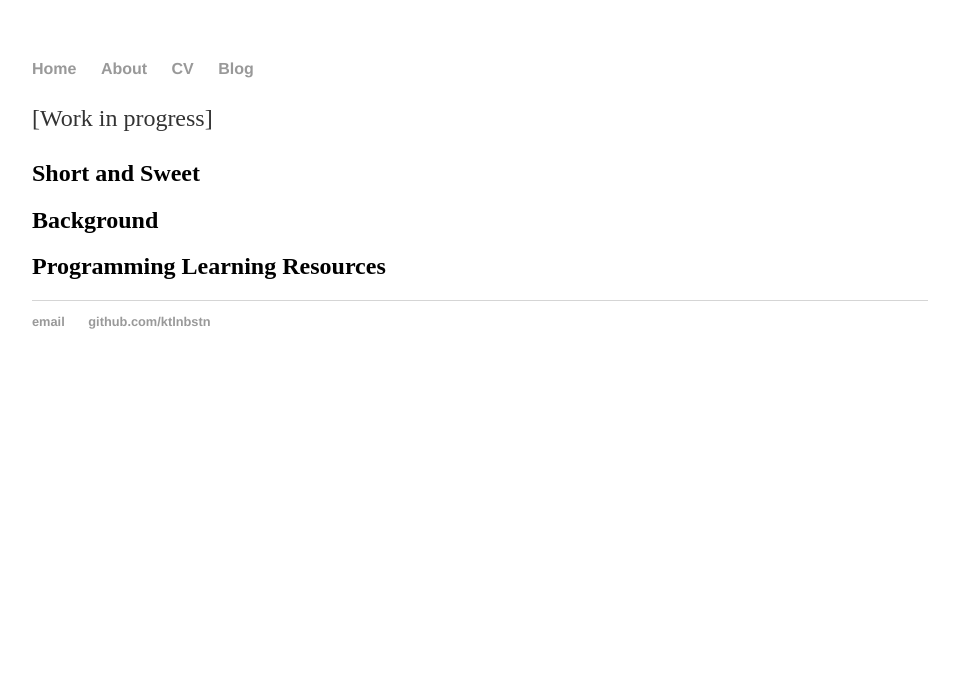
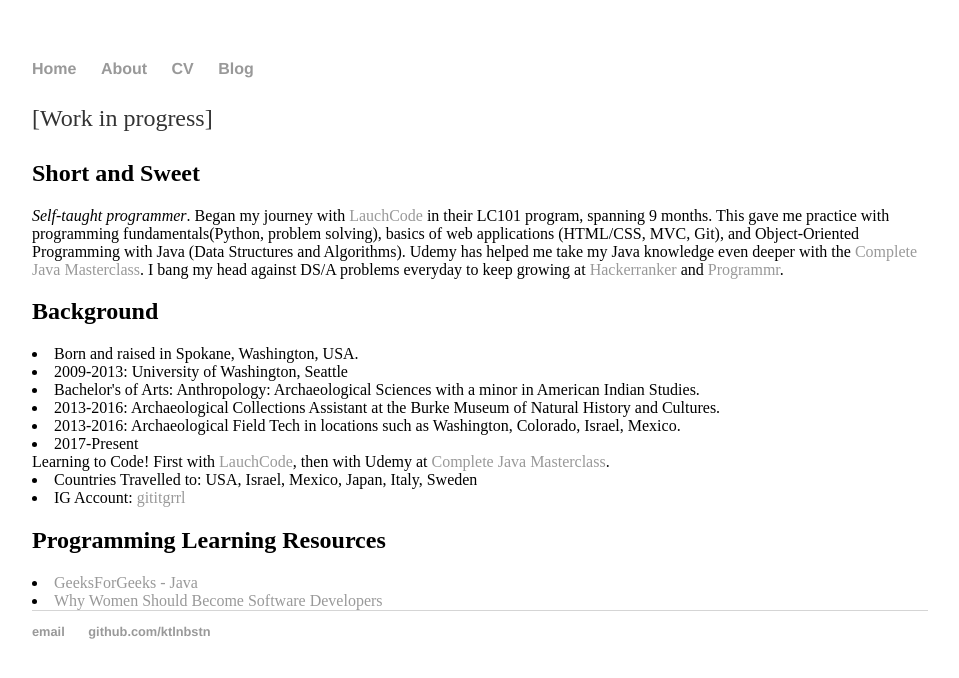
Before and after one commit to ktlnbstn/ktlnbstn.github.io, a Jekyll site: the page built from about/index.html, in a window 1280 px wide. Shown: the top 678 px of the page, without its empty margins (160-1119 px from the left). Built offline with Jekyll 4.4.1, drawn with Linux system fonts in a browser that asks for light colours.

Commit message:
Fill in sections

```diff
--- a/about/index.html
+++ b/about/index.html
@@ -3,9 +3,31 @@
 title: About Me
 ---
 <div class="blurb">
-	<p>[Work in progress]</p>
+<p>[Work in progress]</p>
 
-	<h2>Short and Sweet</h2>
-	<h2>Background</h2>
-	<h2>Programming Learning Resources</h2>
+<h2>Short and Sweet</h2>
+	<em>Self-taught programmer</em>. Began my journey with <a href="https://www.launchcode.org/lc101">LauchCode</a>
+	in their LC101 program, spanning 9 months. This gave me practice with programming fundamentals(Python, problem solving),
+	basics of web applications (HTML/CSS, MVC, Git), and Object-Oriented Programming with Java (Data Structures and
+	Algorithms). Udemy has helped me take my Java knowledge even deeper with the
+	<a href="https://www.udemy.com/java-the-complete-java-developer-course/">Complete Java Masterclass</a>. I bang my head
+	against DS/A problems everyday to keep growing at <a href="https://www.hackerrank.com/">Hackerranker</a> and
+	<a href="http://www.programmr.com/">Programmr</a>.
+
+<h2>Background</h2>
+	<li>Born and raised in Spokane, Washington, USA. </li>
+	<li>2009-2013: University of Washington, Seattle</li>
+	<li>Bachelor's of Arts: Anthropology: Archaeological Sciences with a minor in American Indian Studies.</li>
+	<li>2013-2016: Archaeological Collections Assistant at the Burke Museum of Natural History and Cultures. </li>
+	<li>2013-2016: Archaeological Field Tech in locations such as Washington, Colorado, Israel, Mexico.</li>
+	<li>2017-Present</li> Learning to Code! First with <a href="https://www.launchcode.org/lc101">LauchCode</a>, then with
+	Udemy at <a href="https://www.udemy.com/java-the-complete-java-developer-course/">Complete Java Masterclass</a>.
+	<li>Countries Travelled to: USA, Israel, Mexico, Japan, Italy, Sweden</li>
+	<li>IG Account: <a href="https://www.instagram.com/gititgrrl/">gititgrrl</a></li>
+
+<h2>Programming Learning Resources</h2>
+	<li><a href="https://www.geeksforgeeks.org/java/">GeeksForGeeks - Java</a></li>
+	<li><a href="http://www.brightspot.com/blog/developer-life-why-women-should-become-software-developers">Why Women
+		Should Become Software Developers</a></li>
+
 </div><!-- /.blurb -->
```
